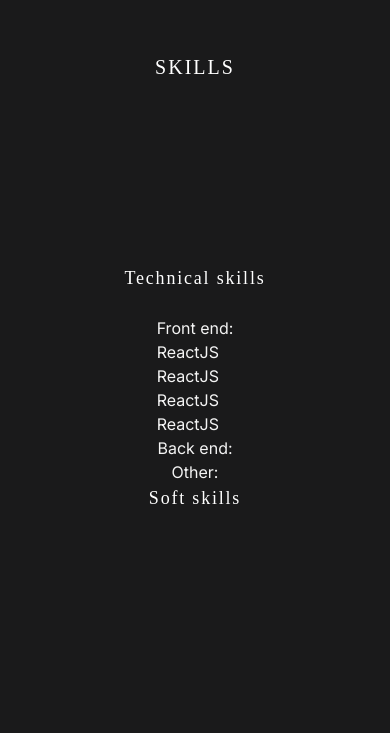
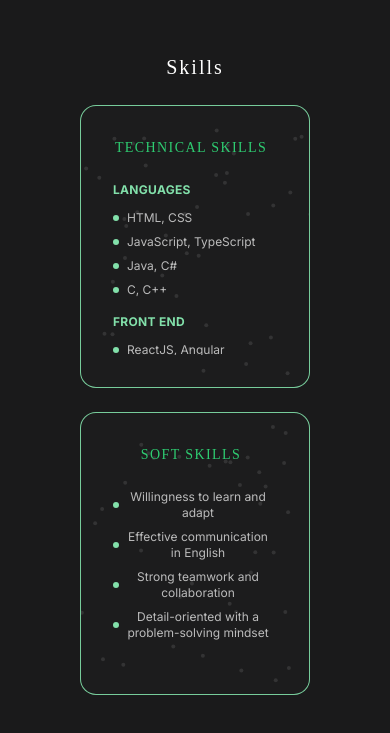
Before and after one commit to hnduong0711/my-portfolio, a React app: page / in a window 390 px wide. Shown: the part 4313-5046 px from the top of the page. Built offline with nearby package versions, Linux system fonts and the light colour scheme; the HTML template or start-up script is replaced by a standard one; a web font is replaced by a local one.

Commit message:
skills section, add mobile responsive and animation

```diff
--- /dev/null
+++ b/src/components/ParticleBackground.jsx
@@ -0,0 +1,212 @@
+import React, { useEffect, useRef } from "react";
+
+const CONFIG = {
+  PARTICLE_COUNT_DESKTOP: 80,
+  PARTICLE_COUNT_MOBILE: 40,
+  PARTICLE_COLOR: "rgba(255,255,255,0.1)",
+  PARTICLE_SIZE: 2,
+  MOUSE_RADIUS: 100,
+  RETURN_SPEED: 0.09,
+  DRAG: 0.3,
+  FORCE_MULTIPLIER: 5,
+};
+
+const ParticleBackground = () => {
+  const canvasRef = useRef(null);
+
+  const mouse = useRef({
+    x: null,
+    y: null,
+    radius: CONFIG.MOUSE_RADIUS,
+  });
+
+  useEffect(() => {
+    const canvas = canvasRef.current;
+
+    if (!canvas) return;
+
+    const ctx = canvas.getContext("2d");
+
+    let animationFrameId;
+    let particles = [];
+
+    // =========================
+    // Resize Canvas
+    // =========================
+    const resizeCanvas = () => {
+      const dpr = window.devicePixelRatio || 1;
+
+      const width = canvas.offsetWidth;
+      const height = canvas.offsetHeight;
+
+      canvas.width = width * dpr;
+      canvas.height = height * dpr;
+
+      canvas.style.width = `${width}px`;
+      canvas.style.height = `${height}px`;
+
+      ctx.setTransform(dpr, 0, 0, dpr, 0, 0);
+
+      initParticles();
+    };
+
+    // =========================
+    // Particle Class
+    // =========================
+    class Particle {
+      constructor() {
+        this.x = Math.random() * canvas.offsetWidth;
+        this.y = Math.random() * canvas.offsetHeight;
+        this.floatX = (Math.random() - 0.5) * 0.3;
+        this.floatY = (Math.random() - 0.5) * 0.3;
+        this.angle = Math.random() * Math.PI * 2;
+
+        this.floatRadius = Math.random() * 15 + 5;
+
+        this.floatSpeed = Math.random() * 0.01 + 0.005;
+
+        this.baseX = this.x;
+        this.baseY = this.y;
+
+        this.vx = 0;
+        this.vy = 0;
+
+        this.size = CONFIG.PARTICLE_SIZE;
+      }
+
+      draw() {
+        ctx.beginPath();
+        ctx.arc(this.x, this.y, this.size, 0, Math.PI * 2);
+        ctx.fillStyle = CONFIG.PARTICLE_COLOR;
+        ctx.fill();
+      }
+
+      update() {
+        const mouseX = mouse.current.x;
+        const mouseY = mouse.current.y;
+        this.angle += this.floatSpeed;
+
+        const floatX = Math.cos(this.angle) * this.floatRadius;
+
+        const floatY = Math.sin(this.angle) * this.floatRadius;
+
+        this.vx += Math.cos(this.angle) * 0.02;
+        this.vy += Math.sin(this.angle) * 0.02;
+
+        // =========================
+        // Mouse Interaction
+        // =========================
+        if (mouseX !== null && mouseY !== null) {
+          let dx = mouseX - this.x;
+          let dy = mouseY - this.y;
+
+          let distance = Math.sqrt(dx * dx + dy * dy);
+
+          // Prevent divide by zero
+          if (distance === 0) distance = 0.01;
+
+          if (distance < mouse.current.radius) {
+            const forceDirectionX = dx / distance;
+            const forceDirectionY = dy / distance;
+
+            const force =
+              (mouse.current.radius - distance) / mouse.current.radius;
+
+            this.vx -= forceDirectionX * force * CONFIG.FORCE_MULTIPLIER;
+
+            this.vy -= forceDirectionY * force * CONFIG.FORCE_MULTIPLIER;
+          }
+        }
+
+        // =========================
+        // Return To Origin
+        // =========================
+        this.vx += (this.baseX + floatX - this.x) * CONFIG.RETURN_SPEED;
+        this.vy += (this.baseY + floatY - this.y) * CONFIG.RETURN_SPEED;
+
+        // =========================
+        // Drag / Smooth Motion
+        // =========================
+        this.vx *= CONFIG.DRAG;
+        this.vy *= CONFIG.DRAG;
+
+        this.x += this.vx;
+        this.y += this.vy;
+
+        this.draw();
+      }
+    }
+
+    // =========================
+    // Init Particles
+    // =========================
+    const initParticles = () => {
+      particles = [];
+
+      const count =
+        window.innerWidth < 768
+          ? CONFIG.PARTICLE_COUNT_MOBILE
+          : CONFIG.PARTICLE_COUNT_DESKTOP;
+
+      for (let i = 0; i < count; i++) {
+        particles.push(new Particle());
+      }
+    };
+
+    // =========================
+    // Animation Loop
+    // =========================
+    const animate = () => {
+      ctx.clearRect(0, 0, canvas.offsetWidth, canvas.offsetHeight);
+
+      particles.forEach((particle) => particle.update());
+
+      animationFrameId = requestAnimationFrame(animate);
+    };
+
+    // =========================
+    // Mouse Events
+    // =========================
+    const handleMouseMove = (e) => {
+      const rect = canvas.getBoundingClientRect();
+
+      mouse.current.x = e.clientX - rect.left;
+      mouse.current.y = e.clientY - rect.top;
+    };
+
+    const handleMouseLeave = () => {
+      mouse.current.x = null;
+      mouse.current.y = null;
+    };
+
+    // =========================
+    // Events
+    // =========================
+    window.addEventListener("resize", resizeCanvas);
+    window.addEventListener("mousemove", handleMouseMove);
+    window.addEventListener("mouseleave", handleMouseLeave);
+
+    // =========================
+    // Start
+    // =========================
+    resizeCanvas();
+    animate();
+
+    // =========================
+    // Cleanup
+    // =========================
+    return () => {
+      window.removeEventListener("resize", resizeCanvas);
+
+      window.removeEventListener("mousemove", handleMouseMove);
+
+      window.removeEventListener("mouseleave", handleMouseLeave);
+
+      cancelAnimationFrame(animationFrameId);
+    };
+  }, []);
+
+  return <canvas ref={canvasRef} className="absolute inset-0 w-full h-full z-0 pointer-events-none" />;
+};
+
+export default ParticleBackground;
--- a/src/components/Skills.jsx
+++ b/src/components/Skills.jsx
@@ -1,38 +1,73 @@
 import React from "react";
 import { useMediaQuery } from "react-responsive";
+import ParticleBackground from "./ParticleBackground";
+import { softSkills, technicalSkills } from "../data/skills";
 
 const Skills = () => {
   const isTablet = useMediaQuery({ maxWidth: 820 });
   return (
-    <section id="skills" className="h-screen">
-      <h1 className="font-heading text-xl md:text-4xl text-white mb-6 md:mb-10 uppercase tracking-widest">
+    <section id="skills" className="h-screen overflow-hidden">
+      <h1 className="font-heading text-xl md:text-4xl text-white mb-6 md:mb-10 tracking-widest">
         Skills
       </h1>
-      <div className={`h-[70vh]  w-full ${isTablet ? "col-center" : "flex-between"}`}>
-        <div className="col-center w-full">
-          <h1 className="font-heading text-lg text-white mb-6 md:mb-10 tracking-widest text-center">
-            Technical skills
-          </h1>
-          <ul id="frontend">
-            Front end:
-            <li>ReactJS</li>
-            <li>ReactJS</li>
-            <li>ReactJS</li>
-            <li>ReactJS</li>
-          </ul>
-          <ul id="backend">
-            Back end:
-            <li></li>
-          </ul>
-          <ul id="other">
-            Other:
-            <li></li>
-          </ul>
+
+      <div
+        className={`h-[70vh] w-full gap-6 ${isTablet ? "flex flex-col" : "flex flex-row"}`}
+      >
+        {/* Cột Technical Skills */}
+        <div className="relative group flex-1 min-h-0 bg-white/1 rounded-2xl border border-primary/90 overflow-hidden flex flex-col items-stretch p-8 transition-colors hover:bg-white/5">
+          {/* Background hiệu ứng */}
+          <ParticleBackground />
+
+          {/* Nội dung phải để z-10 để nằm trên canvas */}
+          <div className="relative z-10 w-full text-center flex-1 min-h-0 overflow-y-auto pr-2 custom-scrollbar">
+            <h1
+              className={`font-heading ${isTablet ? "text-sm" : "text-lg"} text-bold mb-6 tracking-widest uppercase`}
+            >
+              Technical skills
+            </h1>
+            <div className="grid grid-cols-1 md:grid-cols-2 gap-4 text-white/70 text-sm">
+              {technicalSkills.map((skill) => (
+                <div className="text-left space-y-3" key={skill.id}>
+                  <h3 className="text-primary font-bold uppercase tracking-wide text-xs md:text-sm">
+                    {skill.type}
+                  </h3>
+                  <ul className="space-y-2">
+                    {skill.list.map((item) => (
+                      <li className="flex items-center gap-2 text-white/70 text-xs md:text-sm" key={item.id}>
+                        <div className="w-1.5 h-1.5 rounded-full bg-primary shrink-0" />
+                        {item.name}
+                      </li>
+                    ))}
+                  </ul>
+                </div>
+              ))}
+            </div>
+          </div>
         </div>
-        <div className="col-center w-full">
-          <h1 className="font-heading text-lg text-white mb-6 md:mb-10 tracking-widest text-center">
-            Soft skills
-          </h1>
+
+        {/* Cột Soft Skills */}
+        <div className="relative group flex-1 min-h-0 bg-white/1 rounded-2xl border border-primary/90 overflow-hidden flex flex-col items-center p-8 transition-colors hover:bg-white/5">
+          <ParticleBackground />
+
+          <div className="relative z-10 w-full text-center min-h-0 overflow-y-auto pr-2 custom-scrollbar">
+            <h1
+              className={`font-heading ${isTablet ? "text-sm" : "text-lg"} text-bold mb-6 tracking-widest uppercase`}
+            >
+              Soft skills
+            </h1>
+            <ul className="space-y-2">
+              {softSkills.map((skill) => (
+                <li
+                  key={skill.id}
+                  className="flex items-center gap-2 text-white/70 text-xs md:text-sm"
+                >
+                  <div className="w-1.5 h-1.5 rounded-full bg-primary shrink-0" />
+                  {skill.text}
+                </li>
+              ))}
+            </ul>
+          </div>
         </div>
       </div>
     </section>
--- /dev/null
+++ b/src/data/skills.js
@@ -0,0 +1,66 @@
+const technicalSkills = [
+  {
+    id: 'languages',
+    type: "Languages",
+    list: [
+        {id: 1, name: "HTML, CSS"},
+        {id: 2, name: "JavaScript, TypeScript"},
+        {id: 3, name: "Java, C#"},
+        {id: 4, name: "C, C++"},
+    ]
+  },
+  {
+    id: 'fe',
+    type: "Front end",
+    list: [
+        {id: 1, name: "ReactJS, Angular"},
+        {id: 2, name: "TailwindCSS, Material UI,Bootstrap"},
+        {id: 3, name: "Redux, NgRx, Zustand"},
+        {id: 4, name: "GSAP, Framer motion, Dnd-kit core"},
+    ]
+  },
+  {
+    id: 'be',
+    type: "Back end",
+    list: [
+        {id: 1, name: "Spring boot"},
+        {id: 2, name: "ASP .Net core"},
+    ]
+  },
+  {
+    id: 'toolsandother',
+    type: "Tools and other",
+    list: [
+        {id: 1, name: "Github"},
+        {id: 2, name: "Docker"},
+        {id: 3, name: "Figma"},
+        {id: 4, name: "Firebase"},
+        {id: 5, name: "Keycloak"},
+        {id: 6, name: "AI Native - Cursor"},
+    ]
+  }
+];
+
+const softSkills = [
+  {
+    id: 1,
+    text: "Willingness to learn and adapt",
+  },
+  {
+    id: 2,
+    text: "Effective communication in English",
+  },
+  {
+    id: 3,
+    text: "Strong teamwork and collaboration",
+  },
+  {
+    id: 4,
+    text: "Detail-oriented with a problem-solving mindset",
+  },
+];
+
+export {
+    technicalSkills,
+    softSkills
+}
--- a/src/index.css
+++ b/src/index.css
@@ -72,6 +72,23 @@
     @apply w-full overflow-x-hidden;
   }
 
+  .custom-scrollbar::-webkit-scrollbar {
+    width: 4px;
+  }
+
+  .custom-scrollbar::-webkit-scrollbar-track {
+    background: transparent;
+  }
+
+  .custom-scrollbar::-webkit-scrollbar-thumb {
+    background: rgba(255, 255, 255, 0.2);
+    border-radius: 999px;
+  }
+
+  .custom-scrollbar::-webkit-scrollbar-thumb:hover {
+    background: rgba(255, 255, 255, 0.35);
+  }
+
   body::-webkit-scrollbar {
     display: none;
   }
```
